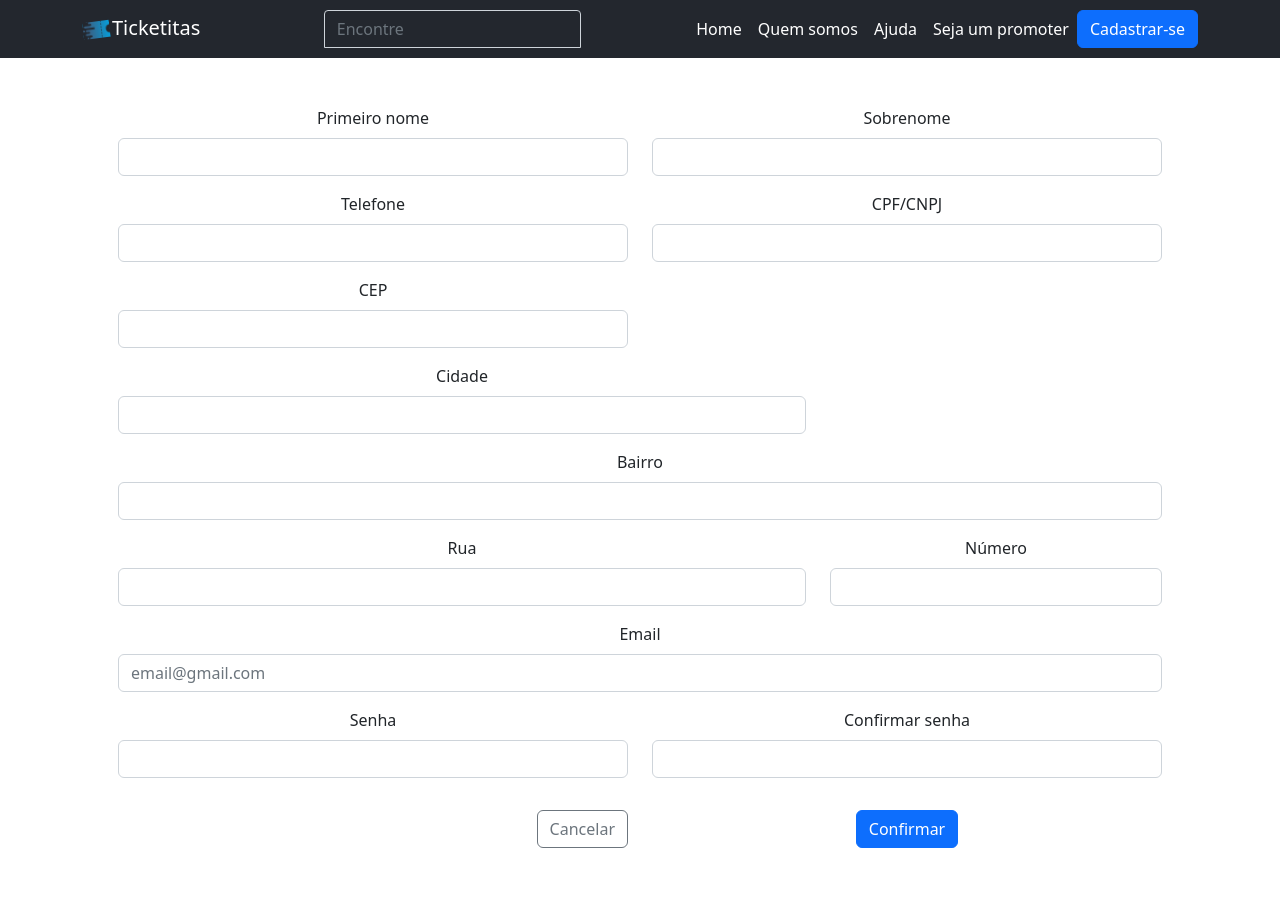
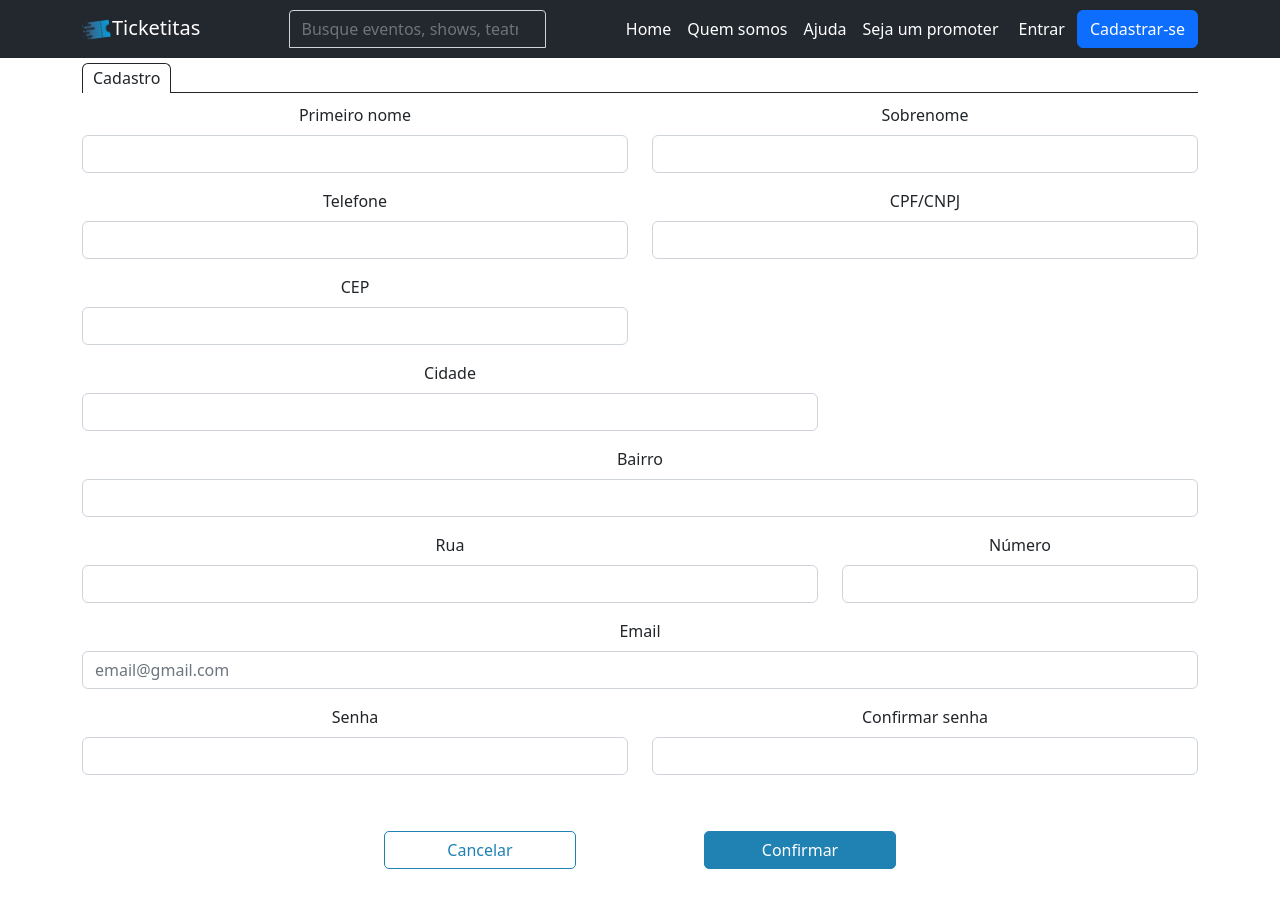
Before and after one commit to 12Devs/Ticketitas-TypeScript, a React (Create React App) app: page /cadastrarSe in a window 1280 px wide. Built offline with nearby package versions, Linux system fonts and the light colour scheme.

Commit message:
Adicionando o modal de login e recuperar a senha

```diff
--- /dev/null
+++ b/src/components/Button/Button.css
@@ -0,0 +1,22 @@
+.Botão-Primario {
+    background: #1F82B2 !important;
+    border: 1px solid #1F82B2 !important;
+    border-radius: 5px !important;
+    gap: 10px !important;
+    width: 15vw !important;
+    height: fit-content !important;
+  }
+
+.Botão-Secundario {
+  background: none !important;
+  border: 1px solid #1F82B2 !important;
+  border-radius: 5px !important;
+  gap: 10px !important;
+  width: 15vw !important;
+  height: fit-content !important;
+}
+
+.Botão-Terciário {
+  background: none !important;
+  border-style: hidden !important;
+}
--- /dev/null
+++ b/src/components/FormLabel/index.tsx
@@ -0,0 +1,18 @@
+import { Container } from "react-bootstrap";
+import Nav from "react-bootstrap/Nav";
+
+function FormLabel ({label}:{label : string}) {
+    return (
+        <>
+            <div className="d-flex justify-content-start" style={{margin: '5px 0px 10px 0px'}}>
+                <div className='rounded-top border-top border-start border-end border-dark'>
+                    <h6 className='' style={{margin: '5px 10px 5px 10px'}}> { label } </h6>
+                </div>
+                <Container className="border-bottom border-dark">
+                </Container>
+            </div>
+        </>
+    )
+}
+
+export default FormLabel;
--- a/src/components/InputTexto/index.tsx
+++ b/src/components/InputTexto/index.tsx
@@ -5,8 +5,9 @@ import React from 'react';
 function InputTexto({ label, placeholder, controlId, defaultValue, data, setData, required }:
 {label: string, placeholder: string, controlId: string, defaultValue: string, data: string, setData: Function, required: boolean }) {
     return (
+        <>
             <Form.Group className="mb-3" controlId={controlId}>
-            <Form.Label className='labelInputConfig'>{label}</Form.Label>
+                <Form.Label>{label}</Form.Label>
                 <Form.Control
                     required={required}
                     type="text"
@@ -15,6 +16,7 @@ function InputTexto({ label, placeholder, controlId, defaultValue, data, setData
                     value={data}
                     onChange={(e) => setData(e.target.value)} />
             </Form.Group>
+        </>
     );
 }
 
--- /dev/null
+++ b/src/components/ModalLogin/index.tsx
@@ -0,0 +1,54 @@
+import React, { ReactNode, useState } from 'react';
+import Modal from 'react-bootstrap/Modal';
+import Button from 'react-bootstrap/Button';
+
+import '../Button/Button.css';
+import InputTexto from '../InputTexto';
+import { Link } from 'react-router-dom';
+import ModalRecuperarSenha from '../ModalRecuperarSenha';
+
+export default function ModalLogin() {
+    const [show, setShow] = useState(false);
+    const [cpf, setCPF] = useState('');
+    const [senha, setSenha] = useState('');
+
+    const handleClose = () => setShow(false);
+    const handleShow = () => setShow(true);
+
+    return (
+        <>
+            <Button className='Botão-Terciário' onClick={handleShow}>
+                Entrar
+            </Button>
+
+            <Modal show={show} onHide={handleClose}>
+                <Modal.Body>
+                    <img
+                        src="/img/logo.svg"
+                        width="100"
+                        height="100"
+                        className="align-items-center"
+                        alt=''
+                    />{''}
+                    <p className='Texto-MuitoPequeno Texto-Preto'>
+                        Bem vindo novamente! Por gentileza realize o Login em sua conta.
+                    </p>
+
+                    <InputTexto defaultValue={''} required={true} label={"CPF"} placeholder={""} controlId={"cpf"} data={cpf} setData={setCPF} />
+                    <InputTexto defaultValue={''} required={true} label={"Senha"} placeholder={""} controlId={"senha"} data={senha} setData={setSenha} />
+
+                    <p>
+                        aqui vai ter um captcha
+                    </p>
+
+                    <ModalRecuperarSenha/>
+
+                    <Button className='Botão-Primário Texto-Branco' type='submit'>
+                        Entrar
+                    </Button>
+
+                </Modal.Body>
+            </Modal>
+        </>
+    );
+}
--- /dev/null
+++ b/src/components/ModalRecuperarSenha/index.tsx
@@ -0,0 +1,48 @@
+import React, { ReactNode, useState } from 'react';
+import Modal from 'react-bootstrap/Modal';
+import Button from 'react-bootstrap/Button';
+
+import '../Button/Button.css';
+import InputTexto from '../InputTexto';
+
+export default function ModalRecuperarSenha() {
+    const [show, setShow] = useState(false);
+    const [email, setEmail] = useState('');
+
+    const handleClose = () => setShow(false);
+    const handleShow = () => setShow(true);
+
+    return (
+        <>
+            <Button className='Botão-Terciário Texto-Preto' onClick={handleShow}>
+                Esqueci minha senha
+            </Button>
+
+            <Modal show={show} onHide={handleClose}>
+                <Modal.Body>
+                    <img
+                        src="/img/logo.svg"
+                        width="100"
+                        height="100"
+                        className="align-items-center"
+                        alt=''
+                    />{''}
+                    <p className='Texto-Grande Texto-Preto'>
+                        Recuperar senha
+                    </p>
+
+                    <InputTexto defaultValue={''} required={true} label={"Email"} placeholder={""} controlId={"email"} data={email} setData={setEmail} />
+
+                    <p>
+                        aqui vai ter um captcha
+                    </p>
+
+                    <Button className='Botão-Primário Texto-Branco' type='submit'>
+                        Enviar
+                    </Button>
+
+                </Modal.Body>
+            </Modal>
+        </>
+    );
+}
--- a/src/components/NavBarGeral/index.tsx
+++ b/src/components/NavBarGeral/index.tsx
@@ -5,6 +5,7 @@ import { Link } from 'react-router-dom';
 import InputBuscar from '../InputBuscar';
 import { useState } from 'react';
 import Button from 'react-bootstrap/Button';
+import ModalLogin from '../ModalLogin';
 
 import './Navbar.css';
 
@@ -51,7 +52,7 @@ const NavBarGeral = () => {
           <Nav className="me-auto" />
 
           <Nav className="me-auto" >
-            <InputBuscar placeholder='Encontre' controlId='buscarNavBar' data={busca} setData={setBusca} />
+            <InputBuscar placeholder='Busque eventos, shows, teatros...' controlId='buscarNavBar' data={busca} setData={setBusca} />
           </Nav>
 
           <Nav>
@@ -65,6 +66,8 @@ const NavBarGeral = () => {
               </Nav.Item>
             ))}
           </Nav>
+
+          <ModalLogin/>
 
           <Button variant="primary">
             <Link to={'/cadastrarSe'} style={{ textDecoration: 'none', color: 'white' }}>
--- a/src/pages/CadastrarCliente/index.tsx
+++ b/src/pages/CadastrarCliente/index.tsx
@@ -6,6 +6,10 @@ import Button from 'react-bootstrap/Button';
 import { useState } from 'react';
 
 import InputTexto from '../../components/InputTexto';
+import FormLabel from '../../components/FormLabel';
+
+import '../../components/Texto/Texto.css';
+import '../../components/Button/Button.css';
 
 // import InputText from '../InputText'
 // import InputSelect from '../InputSelect';
@@ -53,12 +57,12 @@ export default function CadastrarCliente() {
     }
 
     return (
-        <Form onSubmit={realizarCadastro} className='mainContent'>
-            <Container className='p-5'>
+        <Form style={{minHeight: '75vh'}} onSubmit={realizarCadastro}>
+            <Container>
 
-                {/* <Row className='mb-5'>
-                    <AbaIndicacao label={"Realizar cadastro"} />
-                </Row> */}
+                <Row>
+                    <FormLabel label='Cadastro'/>
+                </Row>
 
                 <Row>
                     <Col sm={6}>
@@ -123,17 +127,13 @@ export default function CadastrarCliente() {
                     </Col>
                 </Row>
 
-                <Row className='mt-3'>
-                    <Col sm={6} className=' d-flex justify-content-end'>
-                        <Button variant="outline-secondary">
+                <Row className='d-flex justify-content-center'>
+                        <Button style={{margin: '5vh 5vw 5vh 5vw'}} className='Botão-Secundario Texto-Azul'>
                             Cancelar
                         </Button>
-                    </Col>
-                    <Col sm={6}>
-                        <Button type="submit" variant="primary">
+                        <Button style={{margin: '5vh 5vw 5vh 5vw'}} className='Botão-Primario Texto-Branco' type="submit" >
                             Confirmar
                         </Button>
-                    </Col>
                 </Row>
 
             </Container>
--- a/src/pages/QuemSomos/index.tsx
+++ b/src/pages/QuemSomos/index.tsx
@@ -1,5 +1,9 @@
+import Form from 'react-bootstrap/Form';
+
 export default function QuemSomos(){
     return (
-        <p>Página quem somos</p>
+        <>
+            <p>Página quem somos</p>
+        </>
     )
 }
```
Lines whose indentation alone changed are shown as unchanged.
